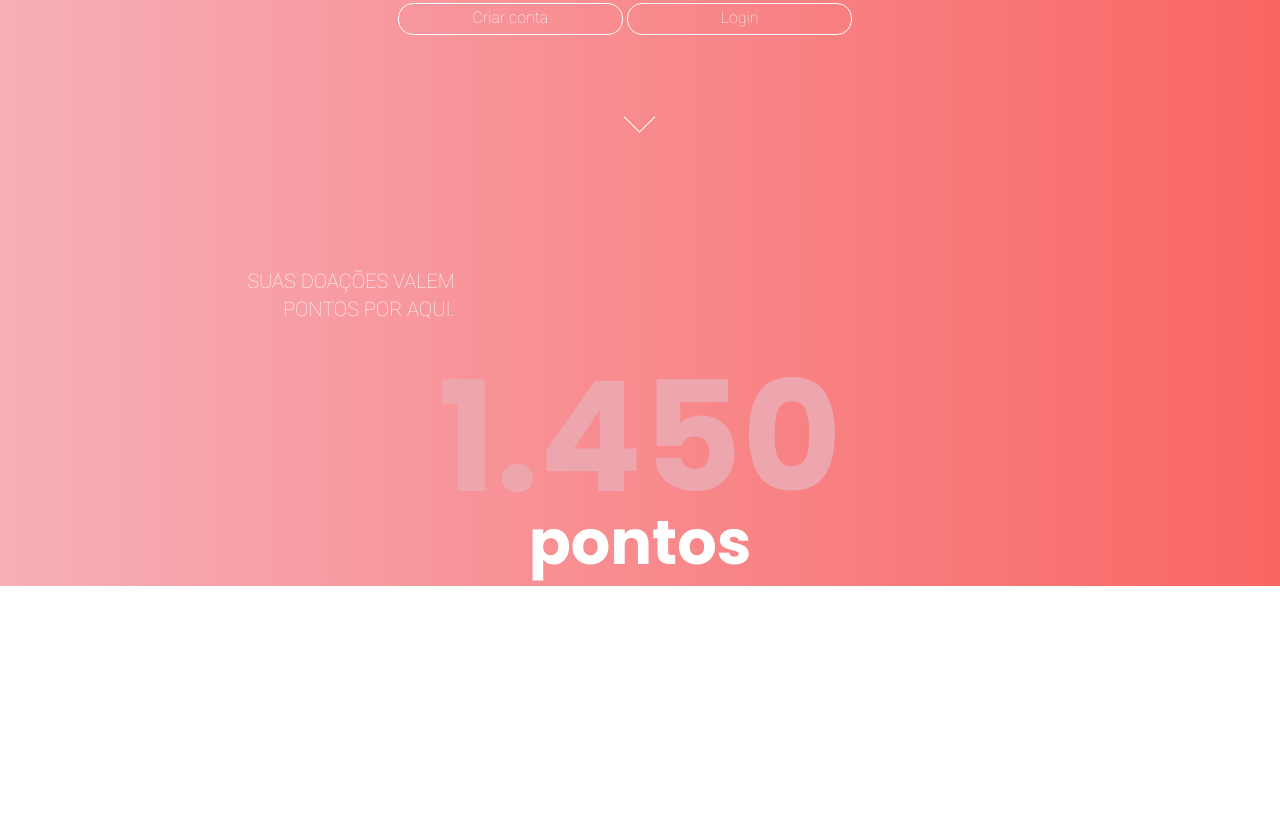
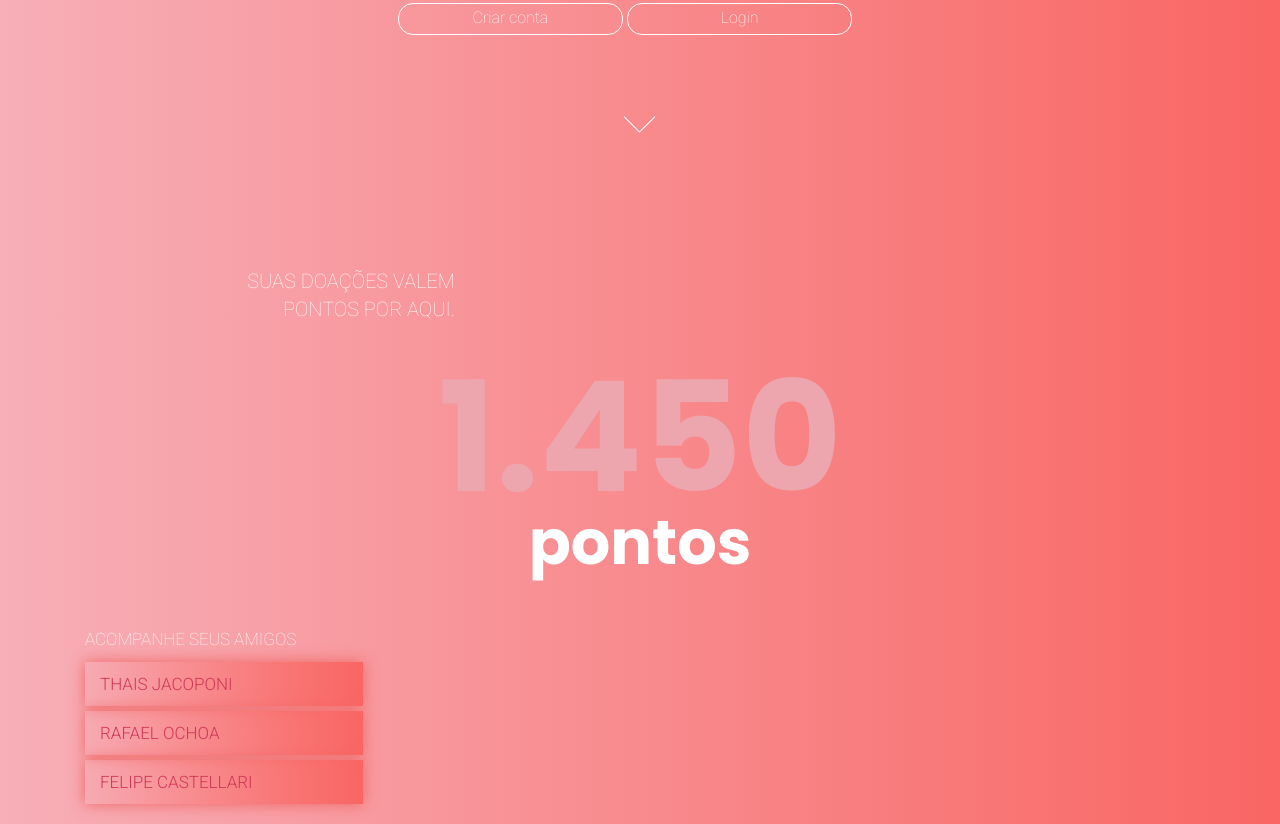
Before and after one commit to caiqueandrade/deprecated-doacao, a website: page www/index.html at #!/landing in a window 1280 px wide. Shown: the part 446-1270 px from the top of the page. Before the commit the page ends 1032 px from the top, so only its background shows below. Drawn offline with nearby package versions, Linux system fonts and the light colour scheme.

Commit message:
Tabela de Classificação da Landing

```diff
--- a/www/css/styles.css
+++ b/www/css/styles.css
@@ -195,6 +195,10 @@ a:hover{
 
 .caption{
     padding: 9px;
+}
+
+.classificacao-landing{
+    margin-top: 50px;
 }
 
 .classificacao-titulo{
@@ -451,6 +455,18 @@ a:hover{
   margin-bottom: 25px;
 }
 
+#item-classificacao{
+    margin-bottom: 5px;
+    width: 25%;
+    border-radius: 0px;
+    border: 0px;
+    box-shadow: 0px 0px 15px #EF6663;
+    color: #ce3857;
+    font-weight: 300;
+    background: linear-gradient(to right, rgba(247, 175, 184, 0), rgba(249, 102, 99, 1));
+
+}
+
 #divIputCep {
     display: flex;
 }
--- a/www/templates/landing.html
+++ b/www/templates/landing.html
@@ -1,4 +1,4 @@
-<section>
+<section id="background-landing">
     <div class="container-externo col-sm-12 text-center">
         <div class="container col-sm-8 col-sm-offset-2 text-center">
             <!-- HEADER -->
@@ -47,6 +47,17 @@
             <h2>pontos</h2>
         </div>
 
+        <!-- CLASSIFICAÇÃO -->
+        <div class="col-sm-12 classificacao-landing">
+            <p>ACOMPANHE SEUS AMIGOS</p>
+            <ul class="list-group">
+                <li class="list-group-item" id="item-classificacao">THAIS JACOPONI </li>
+                <li class="list-group-item" id="item-classificacao">RAFAEL OCHOA</li>
+                <li class="list-group-item" id="item-classificacao">FELIPE CASTELLARI</li>
+             </ul>
+        </div>
+
+
         <!-- HEADER -->
         <!-- <div class="imagemBackground">
             <div class="layer"></div>
```
